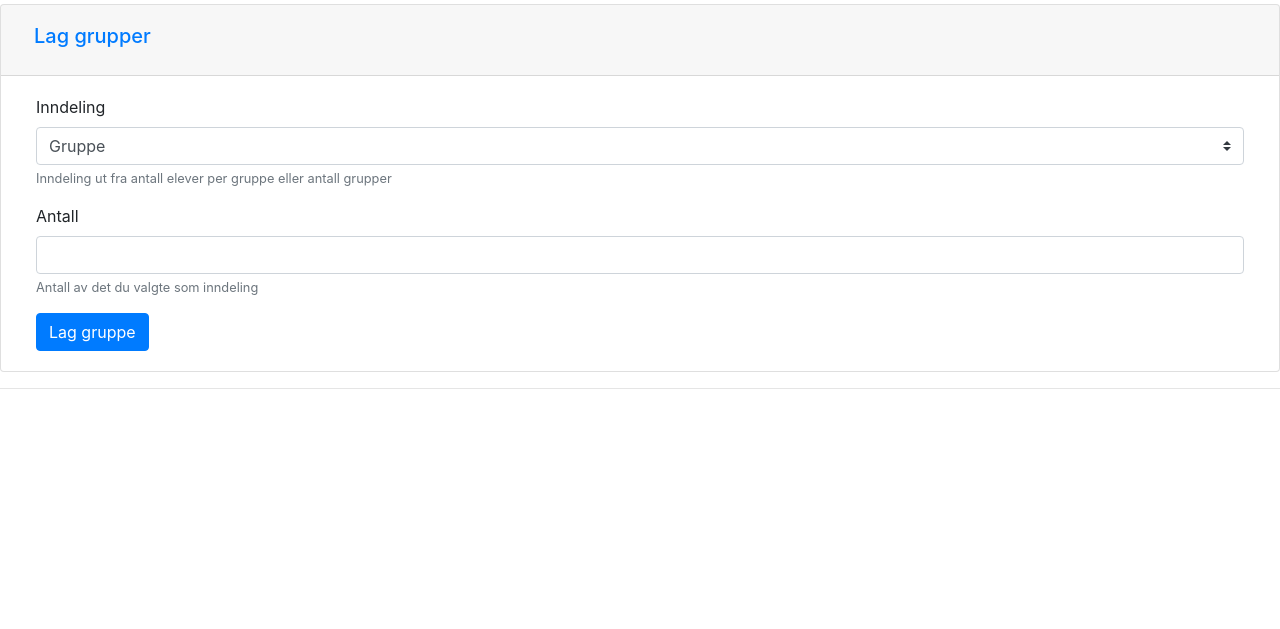
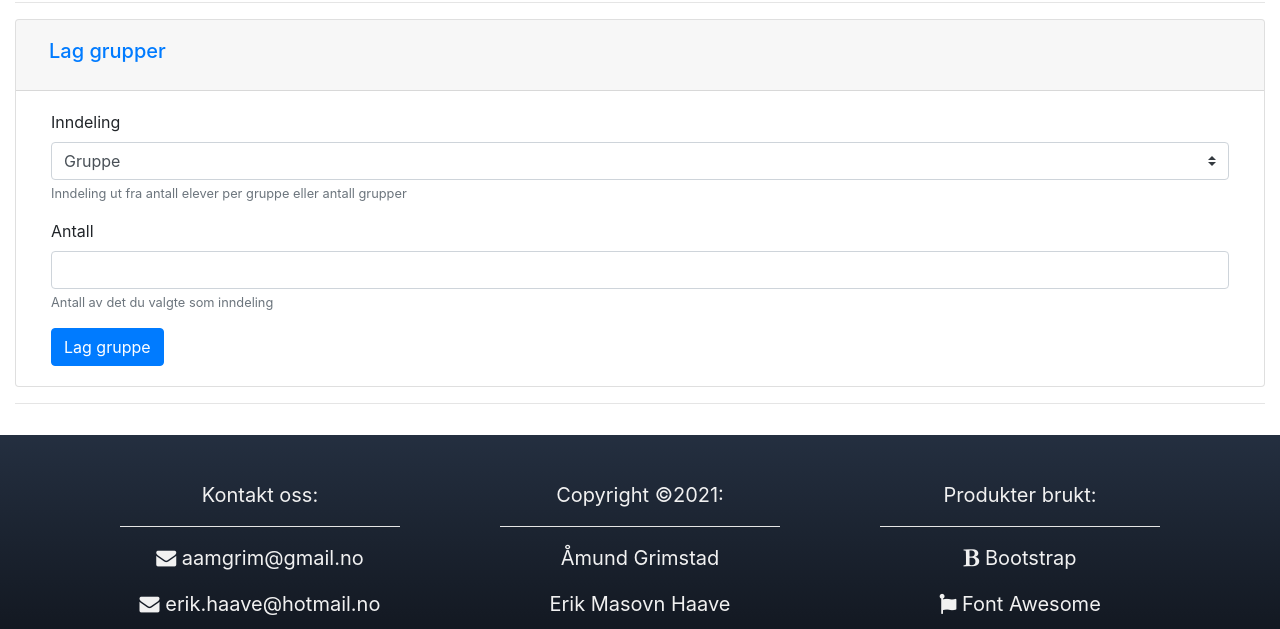
Before and after one commit to jon2m/klasseadmin, a plain HTML site: page Gruppeinndeling.html in a window 1280 px wide. Shown: the part 133-762 px from the top of the page. Drawn offline with nearby package versions, Linux system fonts and the light colour scheme.

Commit message:
Lagt til footer

```diff
--- a/Gruppeinndeling.html
+++ b/Gruppeinndeling.html
@@ -5,18 +5,20 @@
         <meta charset='utf-8' />
         <link rel="stylesheet" href="https://stackpath.bootstrapcdn.com/bootstrap/4.4.1/css/bootstrap.min.css"
         integrity="sha384-Vkoo8x4CGsO3+Hhxv8T/Q5PaXtkKtu6ug5TOeNV6gBiFeWPGFN9MuhOf23Q9Ifjh" crossorigin="anonymous">
+		<link rel="stylesheet" href="https://stackpath.bootstrapcdn.com/font-awesome/4.7.0/css/font-awesome.min.css">
     </head>
     <script src="Gruppeinndeling.js"></script>
     <style>
         body {
-            height: 100vh;
+            height: 100%;
+            margin: 0px;
         }
 
         #gruppeomraade {
             display: flex;
             flex-wrap: wrap;
             flex: 1 1 auto;
-            background-color: gray;
+            margin-bottom: 250px;
         }
 
         .alleGrupper {
@@ -30,6 +32,26 @@
 
         li {
             font-size: 20px;
+        }
+
+        main {
+            padding: 15px;
+            min-height: calc(100vh - 56px);
+            margin: 0 auto -250px;
+        }
+
+        footer { /*Verdi for footer*/
+            background: linear-gradient(to bottom, #242f40 0%, #0e1219 100%);
+            height: 250px;
+            width: 100%;
+            text-align: center;
+            padding: 45px;
+        }
+
+        footer .row>div a, footer .row>div p { /*Verdiene til skriften i footer*/
+            font-size: 1.25rem;
+            color: #f1f1f1;
+            text-decoration: none;
         }
     </style>
 
@@ -53,6 +75,7 @@
             </div>
         </nav>
 
+        <main>
             <h1>Gruppeinndeling</h1>
 
             <hr>
@@ -97,6 +120,35 @@
             <hr>
 
             <div id="gruppeomraade"></div>
+        </main>
+
+        <footer>
+			<div class="container">
+				<div class="row">
+					<div class="col-sm" style="padding: 0px 50px;">
+                        <p>Kontakt oss:</p>
+                        <hr style="background-color: white;">
+						<a href="mailto:aamgrim@gmail.no?subject=ClassyLearn"><p><i class="fa fa-envelope"></i> aamgrim@gmail.no</p></a>
+						<a href="mailto:erik.haave@hotmail.no?subject=ClassyLearn"><p><i class="fa fa-envelope"></i> erik.haave@hotmail.no</p></a>
+						<a href="mailto:jon.tomter@gmail.com?subject=ClassyLearn"><p><i class="fa fa-envelope"></i> jon.tomter@gmail.com</p></a>
+					</div>
+					<div class="col-sm" style="padding: 0px 50px;">
+                        <p>Copyright ©2021:</p>
+                        <hr style="background-color: white;">
+                        <p>Åmund Grimstad</p>
+                        <p>Erik Masovn Haave</p>
+                        <p>Jon Tomter</p>
+					</div>
+					<div class="col-sm" style="padding: 0px 50px;">
+                        <p>Produkter brukt:</p>
+                        <hr style="background-color: white;">
+						<a href="https://getbootstrap.com/" target="_blank"><p><i class="fa fa-bold"></i> Bootstrap</p></a>
+                        <a href="https://fontawesome.com/" target="_blank"><p><i class="fa fa-font-awesome"></i> Font Awesome</p></a>
+                        <a href="https://azure.microsoft.com/en-us/" target="_blank"><p><i class="fa fa-windows"></i> Microsoft Azure</p></a>
+					</div>
+				</div>
+			</div>
+		</footer>
 
         <script src="https://code.jquery.com/jquery-3.4.1.slim.min.js"
         integrity="sha384-J6qa4849blE2+poT4WnyKhv5vZF5SrPo0iEjwBvKU7imGFAV0wwj1yYfoRSJoZ+n"
```
Lines whose indentation alone changed are shown as unchanged.
